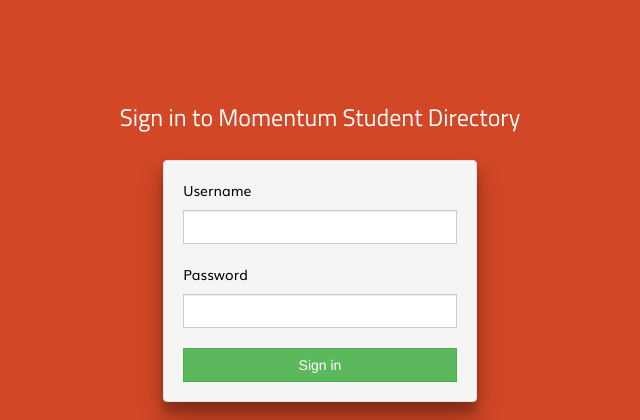
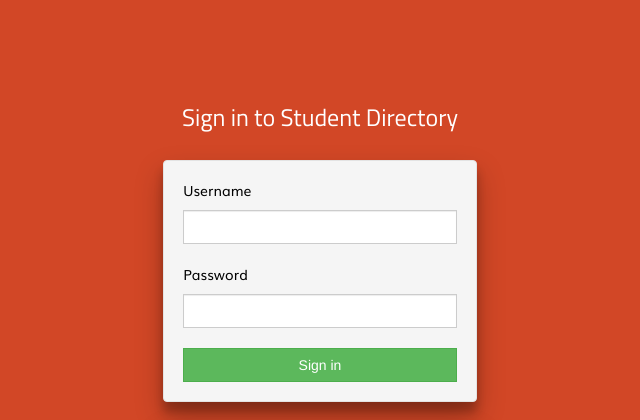
Before and after one commit to prashantkumar42/OSMS, a Django app: page /login/ in a window 1280 px wide. Shown: the top 420 px of the page, without its empty margins (329-969 px from the left). Run offline with Django 3.2, Linux system fonts and the light colour scheme; parts of the project's set-up code (start-up, migrations or seed data) failed here and were passed over; some libraries are stand-ins or nearby versions.

Commit message:
modified login.html

```diff
--- a/datacloud/datacloud/templates/datacloud/login.html
+++ b/datacloud/datacloud/templates/datacloud/login.html
@@ -11,7 +11,7 @@
 	<body>
 		<div class="container" style="padding-left: 10%;padding-right: 10%">
 			<br>
-			<h3 class="titillium" style="text-align: center;">Sign in to Momentum Student Directory</h3>
+			<h3 class="titillium" style="text-align: center;">Sign in to Student Directory</h3>
 			<br>
 			<div class="row">
 				<div class="col-sm-4"></div>
```
